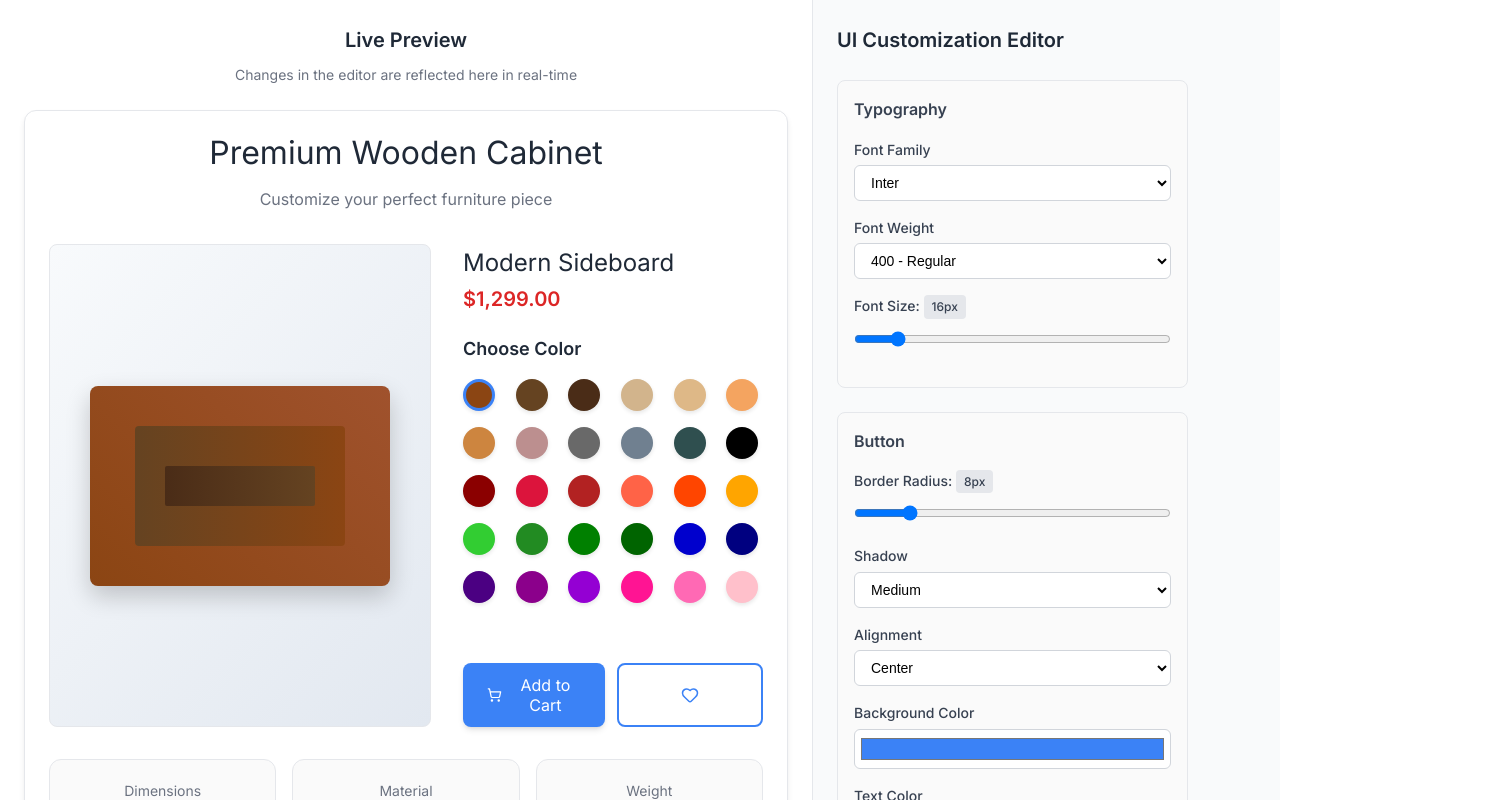
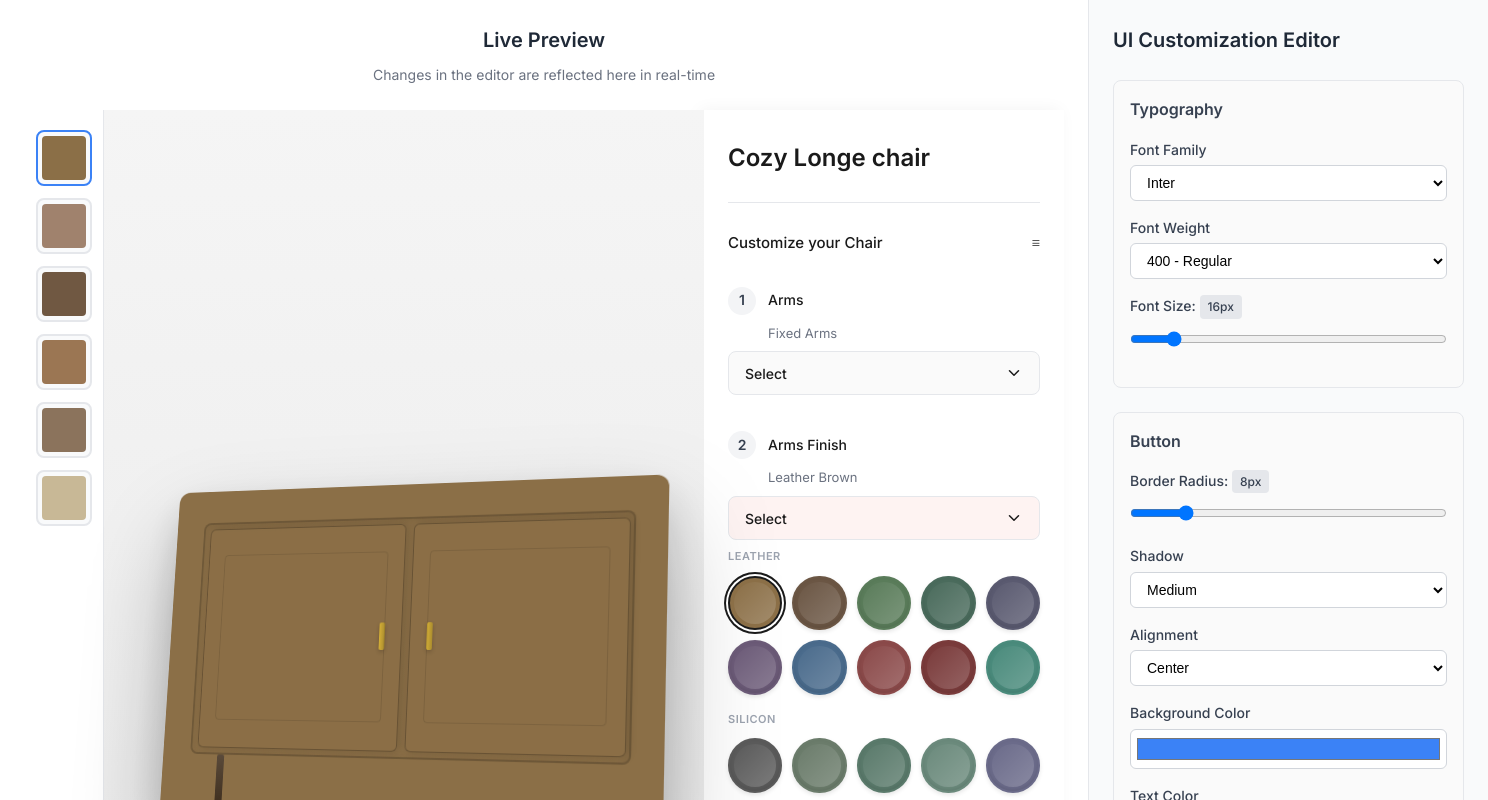
Before and after one commit to bhatiashaurya/Dynamic-UI-Editor, a React (Vite) app: page / in a window 1280 px wide. Shown: the whole page, 1488 px wide, since content can reach past the window. Built offline with nearby package versions, Linux system fonts and the light colour scheme.

Commit message:
feat: redesign UI to match Figma specification with thumbnail gallery, customization options, and material categories

```diff
--- a/src/components/UI/UIComponent.tsx
+++ b/src/components/UI/UIComponent.tsx
@@ -1,202 +1,401 @@
 import React from 'react';
 import styled from 'styled-components';
 import { useUIStore } from '../../store/useUIStore';
-import { ChevronRight, Star, User, ShoppingCart, Heart } from 'lucide-react';
+import { ShoppingCart, RotateCw, ZoomIn, Maximize2, Plus, Minus, ChevronDown, Eye } from 'lucide-react';
 
 const Container = styled.div`
   font-family: var(--font-family, 'Inter');
   font-weight: var(--font-weight, 400);
   font-size: var(--font-size, 16px);
-  background-color: var(--section-bg-color, #ffffff);
-  padding: var(--container-padding, 24px);
-  border-radius: var(--card-corner-radius, 12px);
-  border: var(--stroke-weight, 1px) solid var(--stroke-color, #e5e7eb);
-  max-width: 900px;
-  margin: 0 auto;
-  box-shadow: 0 4px 6px -1px rgba(0, 0, 0, 0.1);
+  background-color: #1a1a1a;
+  min-height: 100vh;
+  display: flex;
+  gap: 0;
 `;
 
-const ProductContainer = styled.div`
-  display: grid;
-  grid-template-columns: 1fr 300px;
-  gap: 32px;
-  margin-bottom: 32px;
+const MainContent = styled.div`
+  flex: 1;
+  display: flex;
+  background: white;
+`;
 
-  @media (max-width: 768px) {
-    grid-template-columns: 1fr;
-    gap: 24px;
+const ThumbnailGallery = styled.div`
+  width: 80px;
+  background: white;
+  padding: 20px 12px;
+  display: flex;
+  flex-direction: column;
+  gap: 12px;
+  border-right: 1px solid #e5e7eb;
+`;
+
+const Thumbnail = styled.button<{ $active?: boolean }>`
+  width: 56px;
+  height: 56px;
+  border-radius: 8px;
+  border: 2px solid ${props => props.$active ? '#3b82f6' : '#e5e7eb'};
+  background: #f9fafb;
+  cursor: pointer;
+  overflow: hidden;
+  transition: all 0.2s;
+  padding: 4px;
+
+  &:hover {
+    border-color: #3b82f6;
   }
 `;
 
-const ProductDisplay = styled.div`
-  background: linear-gradient(135deg, #f8fafc 0%, #e2e8f0 100%);
-  border-radius: var(--gallery-border-radius, 8px);
-  padding: 40px;
+const ProductViewport = styled.div`
+  flex: 1;
+  background: linear-gradient(180deg, #f5f5f5 0%, #e8e8e8 100%);
   display: flex;
   align-items: center;
   justify-content: center;
-  min-height: 400px;
-  border: var(--stroke-weight, 1px) solid var(--stroke-color, #e5e7eb);
   position: relative;
+  padding: 40px;
 `;
 
-const ProductImage = styled.div`
-  width: 300px;
-  height: 200px;
-  background: linear-gradient(45deg, #8b4513, #a0522d);
-  border-radius: var(--gallery-border-radius, 8px);
+const ProductModel = styled.div<{ $color: string }>`
+  width: 520px;
+  height: 340px;
+  background: ${props => props.$color};
+  border-radius: 12px;
   position: relative;
-  box-shadow: 0 10px 25px rgba(0, 0, 0, 0.2);
+  box-shadow:
+    0 50px 100px rgba(0, 0, 0, 0.25),
+    0 20px 40px rgba(0, 0, 0, 0.15);
+  transform: perspective(1400px) rotateY(-18deg) rotateX(8deg);
+
+  /* Cabinet body with panels */
+  &::before {
+    content: '';
+    position: absolute;
+    top: 10%;
+    left: 6%;
+    right: 6%;
+    bottom: 18%;
+    background: linear-gradient(90deg,
+      ${props => props.$color}e6 0%,
+      ${props => props.$color}99 50%,
+      ${props => props.$color}e6 100%);
+    border-radius: 8px;
+    border: 2px solid rgba(0,0,0,0.2);
+    box-shadow: inset 0 2px 10px rgba(0,0,0,0.1);
+  }
+
+  /* Cabinet legs */
+  &::after {
+    content: '';
+    position: absolute;
+    bottom: 0;
+    left: 12%;
+    width: 8px;
+    height: 18%;
+    background: linear-gradient(180deg, #5a4a3a 0%, #3a2a1a 100%);
+    border-radius: 2px;
+    box-shadow:
+      0 0 8px rgba(0,0,0,0.3),
+      72% 0 0 #3a2a1a,
+      144% 0 0 #3a2a1a,
+      216% 0 0 #3a2a1a;
+  }
+`;
+
+const CabinetDoors = styled.div<{ $color: string }>`
+  position: absolute;
+  top: 12%;
+  left: 7.5%;
+  width: 42%;
+  height: 68%;
+  background: ${props => props.$color}cc;
+  border-radius: 6px;
+  border: 1px solid rgba(0,0,0,0.25);
+  box-shadow: 2px 0 8px rgba(0,0,0,0.15);
 
   &::before {
     content: '';
     position: absolute;
-    top: 20%;
-    left: 15%;
-    right: 15%;
-    bottom: 20%;
-    background: linear-gradient(90deg, #654321, #8b4513);
-    border-radius: 4px;
+    top: 50%;
+    right: 8%;
+    width: 6px;
+    height: 28px;
+    background: linear-gradient(90deg, #d4af37 0%, #aa8c2e 100%);
+    border-radius: 2px;
+    transform: translateY(-50%);
+    box-shadow: 0 2px 4px rgba(0,0,0,0.2);
   }
 
   &::after {
     content: '';
     position: absolute;
-    top: 40%;
-    left: 25%;
-    right: 25%;
-    bottom: 40%;
-    background: linear-gradient(90deg, #4a2c17, #654321);
-    border-radius: 2px;
+    top: 12%;
+    left: 8%;
+    right: 8%;
+    bottom: 12%;
+    border: 1px solid rgba(0,0,0,0.1);
+    border-radius: 4px;
   }
 `;
 
-const ProductDetails = styled.div`
+const CabinetDoors2 = styled(CabinetDoors)`
+  left: 51%;
+
+  &::before {
+    left: 8%;
+  }
+`;
+
+const ViewControls = styled.div`
+  position: absolute;
+  bottom: 24px;
+  left: 50%;
+  transform: translateX(-50%);
+  display: flex;
+  gap: 12px;
+  align-items: center;
+`;
+
+const ControlButton = styled.button<{ $variant?: 'text' }>`
+  height: 40px;
+  padding: ${props => props.$variant === 'text' ? '0 16px' : '0 12px'};
+  border-radius: 20px;
+  background: white;
+  border: 1px solid #d1d5db;
+  display: flex;
+  align-items: center;
+  justify-content: center;
+  gap: 8px;
+  cursor: pointer;
+  transition: all 0.2s;
+  box-shadow: 0 2px 8px rgba(0, 0, 0, 0.1);
+  font-size: 14px;
+  color: #374151;
+  font-weight: 500;
+
+  &:hover {
+    background: #f9fafb;
+    box-shadow: 0 4px 12px rgba(0, 0, 0, 0.15);
+  }
+`;
+
+const ZoomControls = styled.div`
+  display: flex;
+  background: white;
+  border-radius: 20px;
+  border: 1px solid #d1d5db;
+  box-shadow: 0 2px 8px rgba(0, 0, 0, 0.1);
+  overflow: hidden;
+`;
+
+const ZoomButton = styled.button`
+  width: 40px;
+  height: 40px;
+  background: white;
+  border: none;
+  display: flex;
+  align-items: center;
+  justify-content: center;
+  cursor: pointer;
+  color: #374151;
+  transition: background 0.2s;
+
+  &:hover {
+    background: #f9fafb;
+  }
+
+  &:not(:last-child) {
+    border-right: 1px solid #d1d5db;
+  }
+`;
+
+const SidebarPanel = styled.div`
+  width: 360px;
+  background: white;
+  padding: 32px 24px;
   display: flex;
   flex-direction: column;
   gap: 20px;
+  overflow-y: auto;
+  box-shadow: -4px 0 16px rgba(0, 0, 0, 0.05);
 `;
 
 const ProductTitle = styled.h2`
-  font-size: calc(var(--font-size, 16px) * 1.5);
-  font-weight: var(--font-weight, 600);
+  font-size: 24px;
+  font-weight: 600;
   margin: 0;
-  color: #1f2937;
+  color: #1a1a1a;
+  line-height: 1.3;
 `;
 
-const ProductPrice = styled.div`
-  font-size: calc(var(--font-size, 16px) * 1.25);
+const Divider = styled.div`
+  height: 1px;
+  background: #e5e7eb;
+  margin: 8px 0;
+`;
+
+const CustomizeSection = styled.div`
+  display: flex;
+  align-items: center;
+  justify-content: space-between;
+  font-size: 15px;
+  font-weight: 500;
+  color: #1a1a1a;
+  padding-bottom: 12px;
+`;
+
+const OptionGroup = styled.div`
+  margin-bottom: 16px;
+`;
+
+const OptionLabel = styled.div`
+  display: flex;
+  align-items: center;
+  gap: 12px;
+  margin-bottom: 8px;
+`;
+
+const OptionNumber = styled.div`
+  width: 28px;
+  height: 28px;
+  border-radius: 50%;
+  background: #f3f4f6;
+  display: flex;
+  align-items: center;
+  justify-content: center;
   font-weight: 600;
-  color: #dc2626;
+  font-size: 14px;
+  color: #374151;
+`;
+
+const OptionTitle = styled.div`
+  font-size: 14px;
+  font-weight: 500;
+  color: #1a1a1a;
+  flex: 1;
+`;
+
+const OptionValue = styled.div`
+  font-size: 13px;
+  color: #6b7280;
+`;
+
+const Dropdown = styled.button`
+  width: 100%;
+  padding: 12px 16px;
+  background: ${props => props.disabled ? '#fef3f2' : '#fafafa'};
+  border: 1px solid #e5e7eb;
+  border-radius: 8px;
+  display: flex;
+  align-items: center;
+  justify-content: space-between;
+  cursor: pointer;
+  font-size: 14px;
+  color: #1a1a1a;
+  transition: all 0.2s;
+
+  &:hover {
+    border-color: #d1d5db;
+  }
+`;
+
+const MaterialSection = styled.div`
+  margin-top: 8px;
+`;
+
+const MaterialLabel = styled.div`
+  font-size: 11px;
+  font-weight: 600;
+  color: #9ca3af;
+  margin-bottom: 10px;
+  letter-spacing: 0.5px;
 `;
 
 const ColorGrid = styled.div`
   display: grid;
-  grid-template-columns: repeat(6, 1fr);
-  gap: var(--gallery-spacing, 8px);
-  margin: 16px 0;
+  grid-template-columns: repeat(5, 1fr);
+  gap: 10px;
+  margin-bottom: 16px;
 `;
 
-const ColorSwatch = styled.div<{ $color: string; $selected?: boolean }>`
-  width: 32px;
-  height: 32px;
+const ColorSwatch = styled.button<{ $color: string; $selected?: boolean }>`
+  width: 100%;
+  aspect-ratio: 1;
   border-radius: 50%;
   background-color: ${props => props.$color};
-  border: 3px solid ${props => props.$selected ? 'var(--button-bg-color, #3b82f6)' : 'transparent'};
+  border: 2px solid ${props => props.$selected ? '#1a1a1a' : 'transparent'};
   cursor: pointer;
   transition: all 0.2s ease;
-  box-shadow: 0 2px 4px rgba(0, 0, 0, 0.1);
+  box-shadow: ${props => props.$selected
+    ? '0 0 0 2px white, 0 0 0 4px #1a1a1a'
+    : '0 2px 4px rgba(0, 0, 0, 0.1), inset 0 -2px 4px rgba(0,0,0,0.1)'};
+  position: relative;
 
   &:hover {
     transform: scale(1.1);
   }
-`;
 
-const ActionButtons = styled.div`
-  display: flex;
-  gap: 12px;
-  margin-top: 24px;
-`;
-
-const PrimaryButton = styled.button`
-  background-color: var(--button-bg-color, #3b82f6);
-  color: var(--button-text-color, #ffffff);
-  border: none;
-  border-radius: var(--button-border-radius, 8px);
-  box-shadow: var(--button-shadow, 0 4px 6px -1px rgb(0 0 0 / 0.1));
-  padding: 12px 24px;
-  font-family: var(--font-family, 'Inter');
-  font-weight: var(--font-weight, 500);
-  font-size: var(--font-size, 16px);
-  cursor: pointer;
-  display: flex;
-  align-items: center;
-  gap: 8px;
-  transition: all 0.2s ease;
-  flex: 1;
-  justify-content: center;
-
-  &:hover {
-    transform: translateY(-1px);
-    box-shadow: var(--button-shadow, 0 8px 12px -1px rgb(0 0 0 / 0.15));
+  &::after {
+    content: '';
+    position: absolute;
+    inset: 4px;
+    border-radius: 50%;
+    background: linear-gradient(135deg, transparent 0%, rgba(255,255,255,0.2) 100%);
   }
 `;
 
-const SecondaryButton = styled(PrimaryButton)`
-  background-color: transparent;
-  color: var(--button-bg-color, #3b82f6);
-  border: 2px solid var(--button-bg-color, #3b82f6);
-  box-shadow: none;
+const PriceSection = styled.div`
+  margin-top: auto;
+  padding-top: 16px;
+  border-top: 1px solid #e5e7eb;
+`;
+
+const PriceLabel = styled.div`
+  font-size: 14px;
+  color: #6b7280;
+  margin-bottom: 8px;
+`;
+
+const PriceContainer = styled.div`
+  display: flex;
+  align-items: baseline;
+  gap: 12px;
+  margin-bottom: 16px;
+`;
+
+const CurrentPrice = styled.div`
+  font-size: 28px;
+  font-weight: 700;
+  color: #1a1a1a;
+`;
+
+const OriginalPrice = styled.div`
+  font-size: 18px;
+  color: #9ca3af;
+  text-decoration: line-through;
+`;
+
+const AddToCartButton = styled.button`
+  width: 100%;
+  background: linear-gradient(135deg, #ef4444 0%, #dc2626 100%);
+  color: white;
+  border: none;
+  border-radius: 8px;
+  padding: 16px 24px;
+  font-family: var(--font-family, 'Inter');
+  font-weight: 600;
+  font-size: 16px;
+  cursor: pointer;
+  transition: all 0.2s ease;
+  box-shadow: 0 4px 12px rgba(239, 68, 68, 0.3);
 
   &:hover {
-    background-color: var(--button-bg-color, #3b82f6);
-    color: var(--button-text-color, #ffffff);
+    transform: translateY(-2px);
+    box-shadow: 0 8px 20px rgba(239, 68, 68, 0.4);
   }
-`;
 
-const SpecsGrid = styled.div`
-  display: grid;
-  grid-template-columns: repeat(auto-fit, minmax(200px, 1fr));
-  gap: var(--gallery-spacing, 16px);
-  margin: 32px 0;
-`;
-
-const SpecCard = styled.div`
-  padding: 20px;
-  border-radius: var(--card-corner-radius, 12px);
-  border: var(--stroke-weight, 1px) solid var(--stroke-color, #e5e7eb);
-  background: #fafafa;
-  text-align: center;
-`;
-
-const SpecLabel = styled.div`
-  font-size: calc(var(--font-size, 16px) * 0.875);
-  color: #6b7280;
-  margin-bottom: 4px;
-`;
-
-const SpecValue = styled.div`
-  font-size: var(--font-size, 16px);
-  font-weight: 600;
-  color: #1f2937;
-`;
-
-const Header = styled.div`
-  text-align: center;
-  margin-bottom: 32px;
-`;
-
-const Title = styled.h1`
-  font-size: calc(var(--font-size, 16px) * 2);
-  font-weight: var(--font-weight, 700);
-  margin: 0 0 16px 0;
-  color: #1f2937;
-`;
-
-const Subtitle = styled.p`
-  font-size: var(--font-size, 16px);
-  color: #6b7280;
-  margin: 0;
+  &:active {
+    transform: translateY(0);
+  }
 `;
 
 interface UIComponentProps {
@@ -206,126 +405,175 @@ interface UIComponentProps {
 const UIComponent: React.FC<UIComponentProps> = ({ layout }) => {
   const { config } = useUIStore();
   const currentLayout = layout || config.currentLayout;
-  const [selectedColor, setSelectedColor] = React.useState('#8b4513');
+  const [selectedColor, setSelectedColor] = React.useState('#8B6F47');
+  const [activeThumb, setActiveThumb] = React.useState(0);
 
-  const colors = [
-    '#8b4513', '#654321', '#4a2c17', '#d2b48c', '#deb887', '#f4a460',
-    '#cd853f', '#bc8f8f', '#696969', '#708090', '#2f4f4f', '#000000',
-    '#8b0000', '#dc143c', '#b22222', '#ff6347', '#ff4500', '#ffa500',
-    '#32cd32', '#228b22', '#008000', '#006400', '#0000cd', '#000080',
-    '#4b0082', '#8b008b', '#9400d3', '#ff1493', '#ff69b4', '#ffc0cb'
+  // Leather colors
+  const leatherColors = [
+    '#8B6F47', '#6B5644', '#5A7C5A', '#4A6B5C', '#5A5A70',
+    '#6B5A77', '#4A6B8C', '#8B4A4A', '#7A3B3B', '#4A8B7C'
   ];
 
-  if (currentLayout === 'layout2') {
-    return (
-      <Container>
-        <Header>
-          <Title>Product Comparison</Title>
-          <Subtitle>Compare different configurations side by side</Subtitle>
-        </Header>
+  // Silicon colors
+  const siliconColors = [
+    '#5A5A5A', '#6B7C6B', '#5A7A6B', '#6B8A7C', '#6B6B8A'
+  ];
 
-        <div style={{ display: 'grid', gridTemplateColumns: '1fr 1fr', gap: '24px' }}>
-          {[1, 2].map((item) => (
-            <div key={item} style={{
-              padding: '24px',
-              border: `var(--stroke-weight, 1px) solid var(--stroke-color, #e5e7eb)`,
-              borderRadius: 'var(--card-corner-radius, 12px)',
-              background: '#fafafa'
-            }}>
-              <ProductImage style={{ width: '100%', height: '150px', marginBottom: '16px' }} />
-              <ProductTitle style={{ fontSize: 'calc(var(--font-size, 16px) * 1.25)' }}>
-                Configuration {item}
-              </ProductTitle>
-              <ProductPrice>$1,{item === 1 ? '299' : '459'}</ProductPrice>
-
-              <ColorGrid style={{ gridTemplateColumns: 'repeat(5, 1fr)', margin: '12px 0' }}>
-                {colors.slice(0, 10).map((color, index) => (
-                  <ColorSwatch
-                    key={index}
-                    $color={color}
-                    $selected={index === 0}
-                    style={{ width: '24px', height: '24px' }}
-                  />
-                ))}
-              </ColorGrid>
-
-              <PrimaryButton style={{ width: '100%', marginTop: '16px' }}>
-                Select <ChevronRight size={16} />
-              </PrimaryButton>
-            </div>
-          ))}
-        </div>
-      </Container>
-    );
-  }
+  const thumbnails = [
+    { id: 0, color: '#8B6F47' },
+    { id: 1, color: '#A0826D' },
+    { id: 2, color: '#705842' },
+    { id: 3, color: '#9B7653' },
+    { id: 4, color: '#8B735C' },
+    { id: 5, color: '#C8B896' },
+  ];
 
   return (
     <Container>
-      <Header>
-        <Title>Premium Wooden Cabinet</Title>
-        <Subtitle>Customize your perfect furniture piece</Subtitle>
-      </Header>
+      <MainContent>
+        <ThumbnailGallery>
+          {thumbnails.map((thumb) => (
+            <Thumbnail
+              key={thumb.id}
+              $active={activeThumb === thumb.id}
+              onClick={() => {
+                setActiveThumb(thumb.id);
+                setSelectedColor(thumb.color);
+              }}
+            >
+              <div style={{
+                width: '100%',
+                height: '100%',
+                background: thumb.color,
+                borderRadius: '4px'
+              }} />
+            </Thumbnail>
+          ))}
+        </ThumbnailGallery>
 
-      <ProductContainer>
-        <ProductDisplay>
-          <ProductImage style={{ backgroundColor: selectedColor }} />
-        </ProductDisplay>
+        <ProductViewport>
+          <ProductModel $color={selectedColor}>
+            <CabinetDoors $color={selectedColor} />
+            <CabinetDoors2 $color={selectedColor} />
+          </ProductModel>
 
-        <ProductDetails>
-          <div>
-            <ProductTitle>Modern Sideboard</ProductTitle>
-            <ProductPrice>$1,299.00</ProductPrice>
-          </div>
+          <ViewControls>
+            <ControlButton $variant="text">
+              <Eye size={18} />
+              View in your room
+            </ControlButton>
+            <ControlButton>
+              <RotateCw size={18} />
+            </ControlButton>
+            <ControlButton>
+              <Maximize2 size={18} />
+            </ControlButton>
+            <ZoomControls>
+              <ZoomButton>
+                <Plus size={18} />
+              </ZoomButton>
+              <ZoomButton>
+                <Minus size={18} />
+              </ZoomButton>
+            </ZoomControls>
+          </ViewControls>
+        </ProductViewport>
+      </MainContent>
 
-          <div>
-            <h4 style={{ margin: '0 0 12px 0', fontSize: 'calc(var(--font-size, 16px) * 1.125)', fontWeight: 600 }}>
-              Choose Color
-            </h4>
+      <SidebarPanel>
+        <ProductTitle>Cozy Longe chair</ProductTitle>
+
+        <Divider />
+
+        <CustomizeSection>
+          <span>Customize your Chair</span>
+          <div style={{ cursor: 'pointer' }}>≡</div>
+        </CustomizeSection>
+
+        <OptionGroup>
+          <OptionLabel>
+            <OptionNumber>1</OptionNumber>
+            <OptionTitle>Arms</OptionTitle>
+          </OptionLabel>
+          <OptionValue style={{ marginLeft: '40px', marginBottom: '8px' }}>
+            Fixed Arms
+          </OptionValue>
+          <Dropdown>
+            <span>Select</span>
+            <ChevronDown size={18} />
+          </Dropdown>
+        </OptionGroup>
+
+        <OptionGroup>
+          <OptionLabel>
+            <OptionNumber>2</OptionNumber>
+            <OptionTitle>Arms Finish</OptionTitle>
+          </OptionLabel>
+          <OptionValue style={{ marginLeft: '40px', marginBottom: '8px' }}>
+            Leather Brown
+          </OptionValue>
+          <Dropdown disabled>
+            <span>Select</span>
+            <ChevronDown size={18} />
+          </Dropdown>
+
+          <MaterialSection>
+            <MaterialLabel>LEATHER</MaterialLabel>
             <ColorGrid>
-              {colors.map((color, index) => (
+              {leatherColors.map((color, index) => (
                 <ColorSwatch
-                  key={index}
+                  key={`leather-${index}`}
                   $color={color}
                   $selected={selectedColor === color}
                   onClick={() => setSelectedColor(color)}
                 />
               ))}
             </ColorGrid>
-          </div>
+          </MaterialSection>
 
-          <ActionButtons>
-            <PrimaryButton>
-              <ShoppingCart size={18} />
-              Add to Cart
-            </PrimaryButton>
-            <SecondaryButton>
-              <Heart size={18} />
-            </SecondaryButton>
-          </ActionButtons>
-        </ProductDetails>
-      </ProductContainer>
+          <MaterialSection>
+            <MaterialLabel>SILICON</MaterialLabel>
+            <ColorGrid>
+              {siliconColors.map((color, index) => (
+                <ColorSwatch
+                  key={`silicon-${index}`}
+                  $color={color}
+                  $selected={selectedColor === color}
+                  onClick={() => setSelectedColor(color)}
+                />
+              ))}
+            </ColorGrid>
+          </MaterialSection>
 
-      <SpecsGrid>
-        <SpecCard>
-          <SpecLabel>Dimensions</SpecLabel>
-          <SpecValue>120 × 45 × 75 cm</SpecValue>
-        </SpecCard>
+          <MaterialSection>
+            <MaterialLabel>ALUMINIUM</MaterialLabel>
+            <OptionGroup>
+              <OptionLabel>
+                <OptionNumber>3</OptionNumber>
+                <OptionTitle>Legs Finish</OptionTitle>
+              </OptionLabel>
+              <OptionValue style={{ marginLeft: '40px', marginBottom: '8px' }}>
+                Steel
+              </OptionValue>
+              <Dropdown>
+                <span>Select</span>
+                <ChevronDown size={18} />
+              </Dropdown>
+            </OptionGroup>
+          </MaterialSection>
+        </OptionGroup>
 
-        <SpecCard>
-          <SpecLabel>Material</SpecLabel>
-          <SpecValue>Solid Wood</SpecValue>
-        </SpecCard>
-
-        <SpecCard>
-          <SpecLabel>Weight</SpecLabel>
-          <SpecValue>35 kg</SpecValue>
-        </SpecCard>
-
-        <SpecCard>
-          <SpecLabel>Warranty</SpecLabel>
-          <SpecValue>5 Years</SpecValue>
-        </SpecCard>
-      </SpecsGrid>
+        <PriceSection>
+          <PriceLabel>Product Price</PriceLabel>
+          <PriceContainer>
+            <CurrentPrice>$ 200</CurrentPrice>
+            <OriginalPrice>$ 245</OriginalPrice>
+          </PriceContainer>
+          <AddToCartButton>
+            Add to cart
+          </AddToCartButton>
+        </PriceSection>
+      </SidebarPanel>
     </Container>
   );
 };
```
